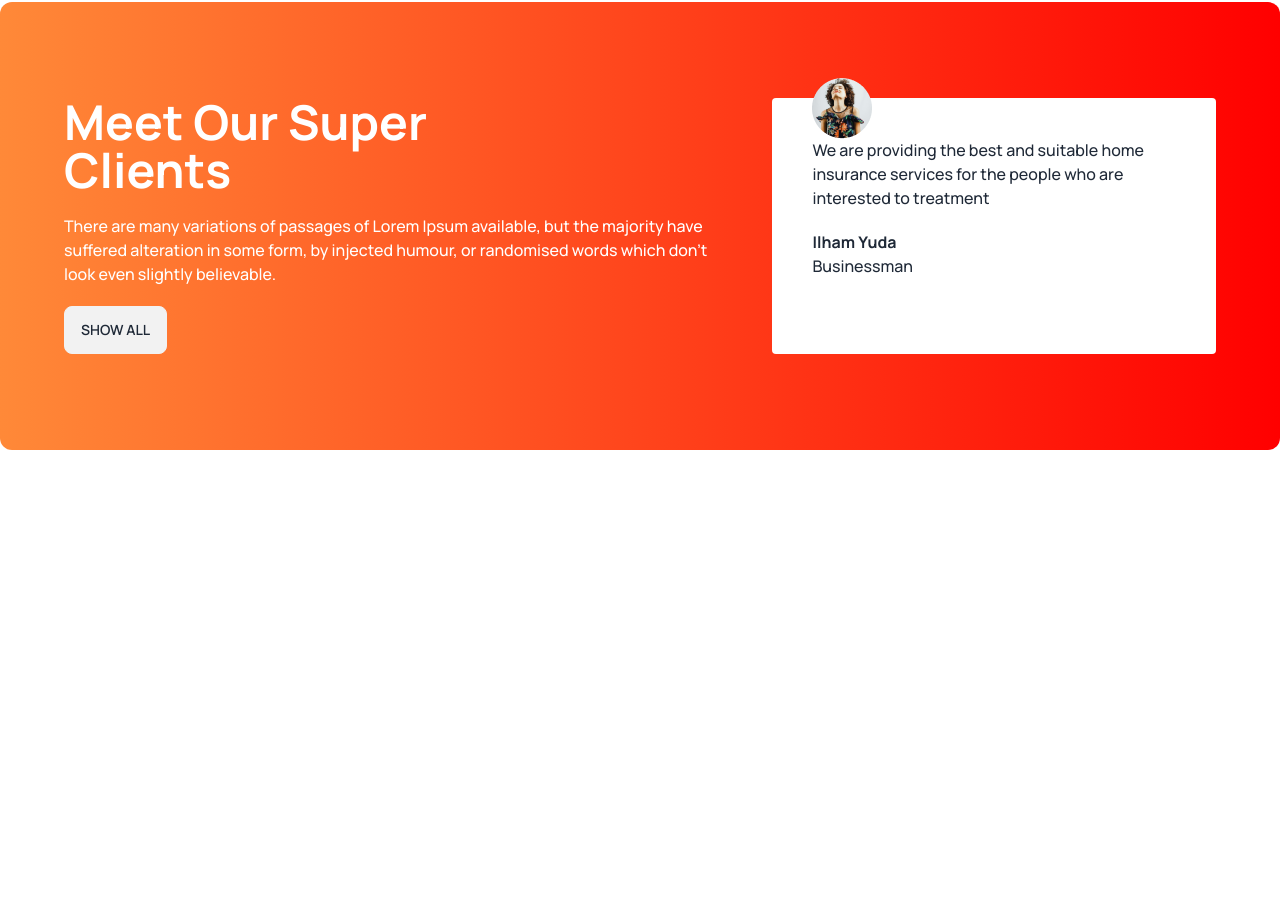
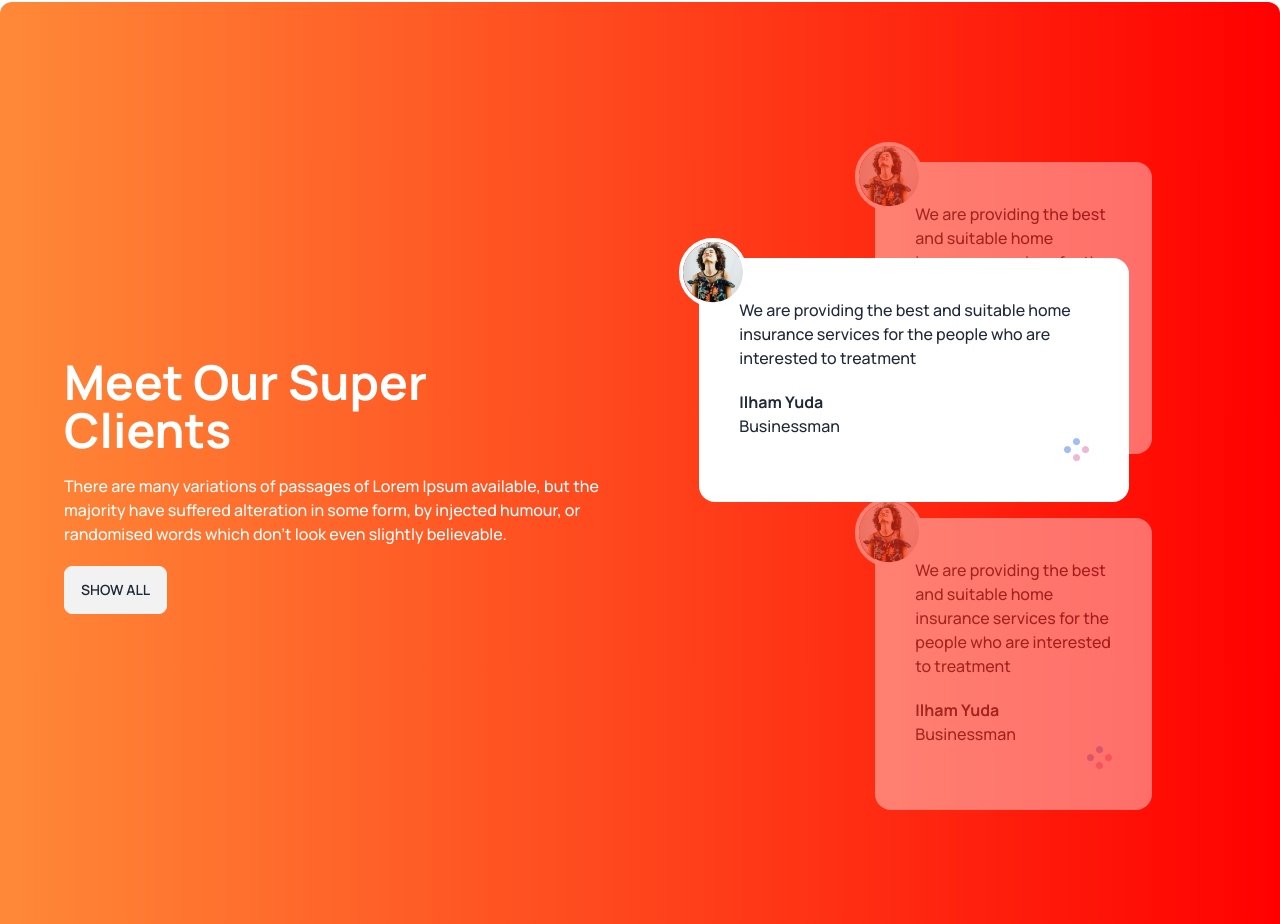
Before and after one commit to TaaanjuZc/tea-house, a plain HTML site: page index.html in a window 1280 px wide. Shown: the part 1873-2797 px from the top of the page. Before the commit the page ends 2419 px from the top, so only its background shows below. Drawn offline with nearby package versions, Linux system fonts and the light colour scheme.

Commit message:
Client review section completed

```diff
--- a/index.html
+++ b/index.html
@@ -50,7 +50,7 @@
           <div>
             <img src="./images/banner.png" class="max-w-sm" />
             <!-- rating badge -->
-            <div class="-mt-16  flex items-center gap-4 drop-shadow-lg bg-white p-5 w-60">
+            <div class="-mt-16 rounded-xl flex items-center gap-4 drop-shadow-lg bg-white p-5 w-60">
                 <i class="fa-solid fa-star text-3xl text-amber-400"></i>
                 <div>
                   <h3 class="text-3xl">5.00</h3>
@@ -152,6 +152,7 @@
 
 <!-- super client section -->
         <section class="my-24 flex flex-col lg:flex-row gap-12 rounded-xl bg-gradient-to-r from-[#FF8938] to-[#F00] px-16 py-24">
+            <div class="flex lg:pr-28 items-center">
               <div class="space-y-5">
                 <h2 class="text-5xl font-extrabold text-white">
                   Meet Our Super <br> Clients
@@ -161,14 +162,46 @@
                 </p>
                 <button class="btn">Show All</button>
               </div>
-            <!-- review -->
-            <div class="relative p-10 rounded bg-white">
-                <img class="absolute -lef-5 -top-5" src="./images/client.png" alt="">
+            </div>
+           <!-- review container -->
+            <div class="relative ">
+               <!--next review -->
+                <div class="relative z-10 m-16 opacity-40 p-10 rounded-2xl bg-white">
+                <img class="absolute -top-5 -left-5 border-4 border-white rounded-full" src="./images/client.png" alt="">
                 <p>
                   We are providing the best and suitable home insurance services for the people who are interested to treatment
                 </p>
                 <h4 class="font-bold mt-5">Ilham Yuda</h4>
                 <p class="font-medium">Businessman</p>
+                <div class="flex justify-end">
+                  <img src="./images/circles.png" alt="">
+                </div>
+                </div>
+               <!-- current review -->
+                <div class="absolute z-20 top-40 lg:-left-28 lg:w-[430px] p-10 rounded-2xl bg-white">
+                <img class="absolute -top-5 -left-5 border-4 border-white rounded-full" src="./images/client.png" alt="">
+                <p>
+                  We are providing the best and suitable home insurance services for the people who are interested to treatment
+                </p>
+                <h4 class="font-bold mt-5">Ilham Yuda</h4>
+                <p class="font-medium">Businessman</p>
+                <div class="flex justify-end">
+                  <img src="./images/circles.png" alt="">
+                </div>
+                </div>
+               <!--previous review -->
+               <div class="relative z-10 m-16 opacity-40 p-10 rounded-2xl bg-white">
+                <img class="absolute -top-5 -left-5 border-4 border-white rounded-full" src="./images/client.png" alt="">
+                <p>
+                  We are providing the best and suitable home insurance services for the people who are interested to treatment
+                </p>
+                <h4 class="font-bold mt-5">Ilham Yuda</h4>
+                <p class="font-medium">Businessman</p>
+                <div class="flex justify-end">
+                  <img src="./images/circles.png" alt="">
+                </div>
+                </div>
+
             </div>
         </section>
     </main>
```
Lines whose indentation alone changed are shown as unchanged.
